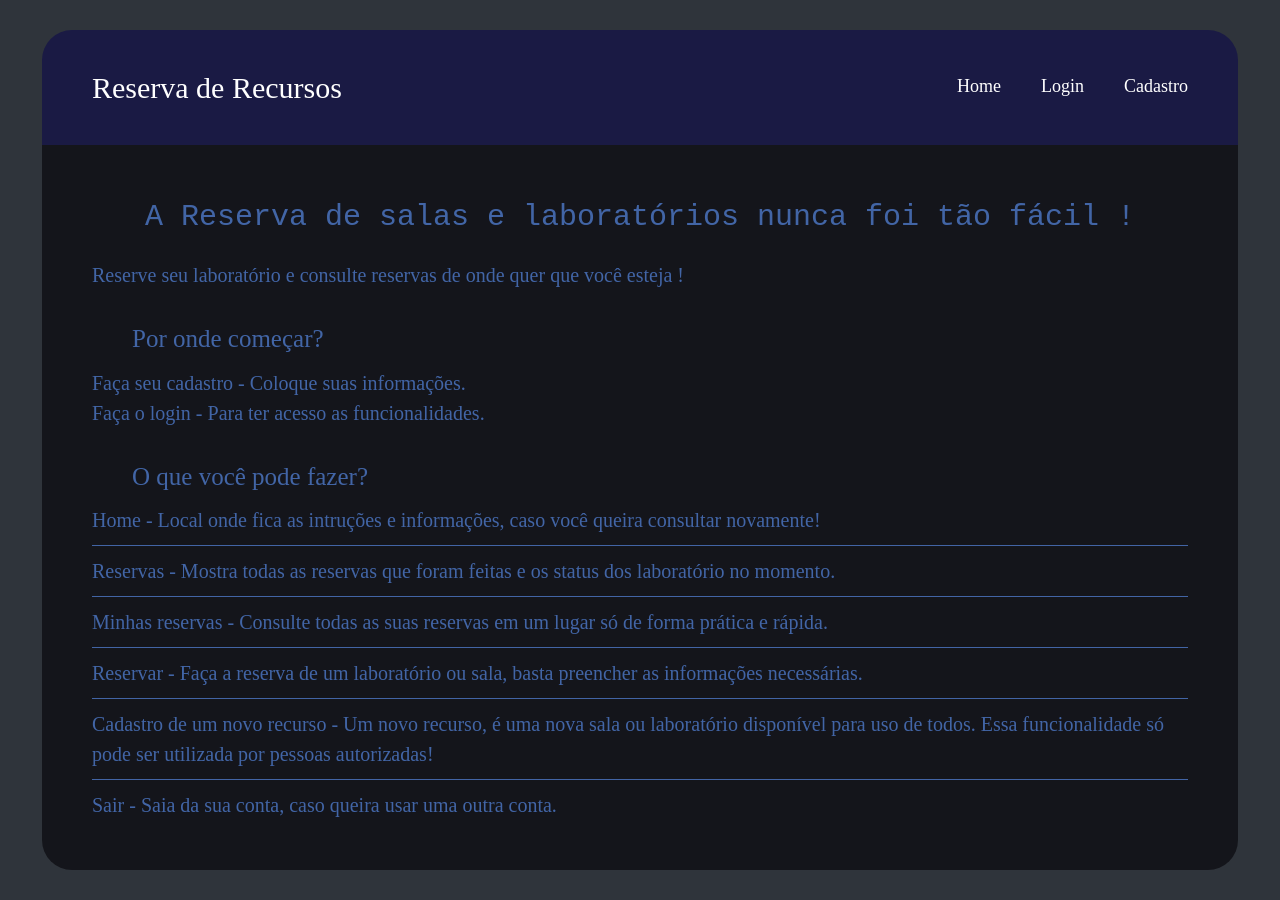
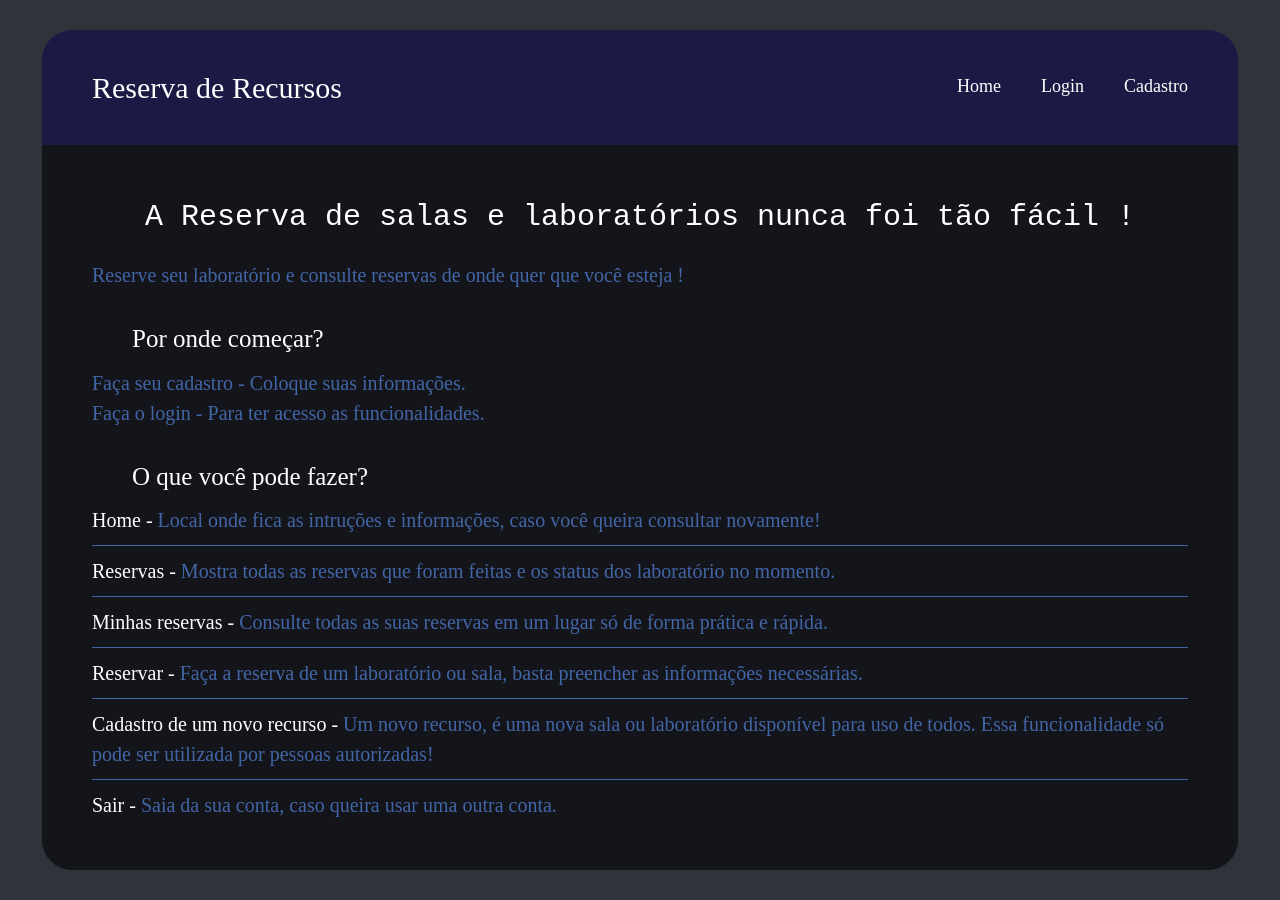
Before and after one commit to pedrohenriqueminarelli/Projeto_DS_Vep26-Reserva_de_Lab, a Next.js app in the folder next-projeto/: page / in a window 1280 px wide. Built offline with nearby package versions, Linux system fonts and the light colour scheme.

Commit message:
V2.0 - CSS Finalizado

```diff
--- a/next-projeto/src/app/(privado)/componentesPrivados/Select/index.tsx
+++ b/next-projeto/src/app/(privado)/componentesPrivados/Select/index.tsx
@@ -12,7 +12,7 @@ interface SelectProps{
 
 export function Select({label, name, value, required=false, onChange, opcoes, textOption}:SelectProps){
     return(
-        <label className="block text-sm font-medium text-gray-700 mb-2" >
+        <label className={styles.label}>
             {label}
             <select name={name} value={value} onChange={onChange} required={required}
             className={styles.campo}>
--- a/next-projeto/src/app/(privado)/componentesPrivados/Tabela/index.tsx
+++ b/next-projeto/src/app/(privado)/componentesPrivados/Tabela/index.tsx
@@ -1,3 +1,5 @@
+import styles from "../../../styles/table.module.css"
+
 interface TabelaProps{
     titulo?:string;
     colunas: {chave:string; titulo: string}[];
@@ -5,14 +7,14 @@ interface TabelaProps{
 }
 export function Tabela({titulo, colunas, linhas}:TabelaProps){
     return(
-        <div>
+        <div className={styles.table}>
             <h1>{titulo}</h1>
             <table>
                 <thead>
                     <tr>
                     {
                         colunas.map((info)=>{
-                            return <th key={info.chave}>{info.titulo}</th>
+                            return <th className={styles.th} key={info.chave}>{info.titulo}</th>
                         })
                     }
                     </tr>
--- a/next-projeto/src/app/(privado)/home/page.tsx
+++ b/next-projeto/src/app/(privado)/home/page.tsx
@@ -16,17 +16,17 @@ export default function home(){
           </ol>
           <h3 className={styles.h3}>O que você pode fazer?</h3>
           <ul>
-            <li>Home - Local onde fica as intruções e informações, caso você queira consultar novamente!</li>
+            <li><span className={styles.span}>Home -</span> Local onde fica as intruções e informações, caso você queira consultar novamente!</li>
             <hr className={styles.hr} />
-            <li>Reservas - Mostra todas as reservas que foram feitas e os status dos laboratório no momento.</li>
+            <li><span className={styles.span}>Reservas -</span> Mostra todas as reservas que foram feitas e os status dos laboratório no momento.</li>
             <hr className={styles.hr} />
-            <li>Minhas reservas - Consulte todas as suas reservas em um lugar só de forma prática e rápida.</li>
+            <li><span className={styles.span}>Minhas reservas -</span> Consulte todas as suas reservas em um lugar só de forma prática e rápida.</li>
             <hr className={styles.hr} />
-            <li>Reservar - Faça a reserva de um laboratório ou sala, basta preencher as informações necessárias.</li>
+            <li><span className={styles.span}>Reservar -</span> Faça a reserva de um laboratório ou sala, basta preencher as informações necessárias.</li>
             <hr className={styles.hr} />
-            <li>Cadastro de um novo recurso - Um novo recurso, é uma nova sala ou laboratório disponível para uso de todos. Essa funcionalidade só pode ser utilizada por pessoas autorizadas!</li>
+            <li><span className={styles.span}>Cadastro de um novo recurso -</span> Um novo recurso, é uma nova sala ou laboratório disponível para uso de todos. Essa funcionalidade só pode ser utilizada por pessoas autorizadas!</li>
             <hr className={styles.hr} />
-            <li>Sair - Saia da sua conta, caso queira usar uma outra conta.</li>
+            <li><span className={styles.span}>Sair -</span> Saia da sua conta, caso queira usar uma outra conta.</li>
           </ul>
           </div>
         </main>
--- a/next-projeto/src/app/(privado)/mReserva/page.tsx
+++ b/next-projeto/src/app/(privado)/mReserva/page.tsx
@@ -29,8 +29,8 @@ export default function reserva() {
   return (
     <div>
       <main className={styles.corpo}>
-        <div className={styles.h1}>
-          <h1>
+        <div>
+          <h1 className={styles.h1}>
               Minhas reservas !
             </h1>
           </div>
--- a/next-projeto/src/app/(privado)/tReservas/page.tsx
+++ b/next-projeto/src/app/(privado)/tReservas/page.tsx
@@ -22,7 +22,7 @@ type Reservas = {
      const API= "http://localhost:8080"
 
      type Recurso={codRecurso:number; nome: string};
-     type Status= {codStatus: number; nome:string }
+     type Status= {codStatus: number; nome:string };
 export default function todasAsReservas(){
 
     const [reservas, setReservas] = useState<Reservas[]>([]);
@@ -66,7 +66,7 @@ export default function todasAsReservas(){
         <div>
       <main className={body.corpo}>
         <div className="flex flex-col items-center gap-6 text-center sm:items-start sm:text-left">
-          <h1>
+          <h1 className={body.h1}>
               Todas as reservas!
             </h1>
           <div className="grid gap-4 sm:grid-cols-4 items-end">
@@ -76,7 +76,7 @@ export default function todasAsReservas(){
             value={filtros.codRecurso}
             onChange={handleChange}
             opcoes={recurso.map((r)=>({valor: String(r.codRecurso), texto: r.nome}))}
-            textOption="Selecione o recurso! "
+            textOption="Selecione o recurso..."
             />
             <Select
             label="Escolha o status da Reserva"
@@ -84,7 +84,7 @@ export default function todasAsReservas(){
             value={filtros.codStatus}
             onChange={handleChange}
             opcoes={status.map((s)=>({valor:String(s.codStatus),texto: s.nome}))}
-            textOption="Selecione o Status!"
+            textOption="Selecione o Status..."
             />
             <Campo
             label="Data:"
--- a/next-projeto/src/app/(publico)/page.tsx
+++ b/next-projeto/src/app/(publico)/page.tsx
@@ -16,17 +16,17 @@ export default function Home() {
           </ol>
           <h3 className={styles.h3}>O que você pode fazer?</h3>
           <ul>
-            <li>Home - Local onde fica as intruções e informações, caso você queira consultar novamente!</li>
+            <li><span className={styles.span}>Home -</span> Local onde fica as intruções e informações, caso você queira consultar novamente!</li>
             <hr className={styles.hr} />
-            <li>Reservas - Mostra todas as reservas que foram feitas e os status dos laboratório no momento.</li>
+            <li><span className={styles.span}>Reservas -</span> Mostra todas as reservas que foram feitas e os status dos laboratório no momento.</li>
             <hr className={styles.hr} />
-            <li>Minhas reservas - Consulte todas as suas reservas em um lugar só de forma prática e rápida.</li>
+            <li><span className={styles.span}>Minhas reservas -</span> Consulte todas as suas reservas em um lugar só de forma prática e rápida.</li>
             <hr className={styles.hr} />
-            <li>Reservar - Faça a reserva de um laboratório ou sala, basta preencher as informações necessárias.</li>
+            <li><span className={styles.span}>Reservar -</span> Faça a reserva de um laboratório ou sala, basta preencher as informações necessárias.</li>
             <hr className={styles.hr} />
-            <li>Cadastro de um novo recurso - Um novo recurso, é uma nova sala ou laboratório disponível para uso de todos. Essa funcionalidade só pode ser utilizada por pessoas autorizadas!</li>
+            <li><span className={styles.span}>Cadastro de um novo recurso -</span> Um novo recurso, é uma nova sala ou laboratório disponível para uso de todos. Essa funcionalidade só pode ser utilizada por pessoas autorizadas!</li>
             <hr className={styles.hr} />
-            <li>Sair - Saia da sua conta, caso queira usar uma outra conta.</li>
+            <li><span className={styles.span}>Sair -</span> Saia da sua conta, caso queira usar uma outra conta.</li>
           </ul>
           </div>
         </main>
--- a/next-projeto/src/app/styles/corpo.module.css
+++ b/next-projeto/src/app/styles/corpo.module.css
@@ -4,6 +4,7 @@
     font-size: 20px;
     border-bottom-left-radius: 30px;
     border-bottom-right-radius: 30px;
+    min-height: 80vh;
 }
 
 .h1 {
@@ -12,6 +13,7 @@
     text-align: center;
     font-family:monospace;
     margin-bottom: 20px;
+    color: white;
 }
 
 .h3 {
@@ -19,9 +21,14 @@
     font-size: 25px;
     margin-top: 30px;
     margin-left: 40px;
+    color: white;
 }
 
 .hr {
     margin-top: 10px;
     margin-bottom: 10px;
 }
+
+.span {
+    color: white;
+}
--- a/next-projeto/src/app/styles/form.module.css
+++ b/next-projeto/src/app/styles/form.module.css
@@ -11,6 +11,7 @@
     text-align: center;
     font-size: 30px;
     font: bold;
+    color: white;
 }
 
 .h3 {
@@ -18,11 +19,14 @@
     font-size: 20px;
     font: bold;
     margin: 15px;
+    color: white;
 }
 
 .label {
     font-size: 14px;
+    margin-bottom: 6px;
     font-family: monospace;
+    color: white;
 }
 
 .campo {
@@ -30,6 +34,7 @@
     border-radius: 10px;
     padding: 10px;
     background-color: rgba(14, 14, 19, 0.8);
+    color: white;
 }
 
 .campo:hover {
@@ -44,6 +49,7 @@
     font-size: 20px;
     padding: 12px;
     margin-top: 30px;
+    color: white;
 }
 
 .botao:hover {
--- /dev/null
+++ b/next-projeto/src/app/styles/table.module.css
@@ -0,0 +1,14 @@
+.table {
+    margin: auto;
+    text-align: center;
+    margin-top: 5vh;
+}
+
+.th {
+    color: white;
+    font-family: monospace;
+    font-size: 25px;
+    padding: 10px;
+    padding-left: 45px;
+    padding-right: 45px;
+}
```
